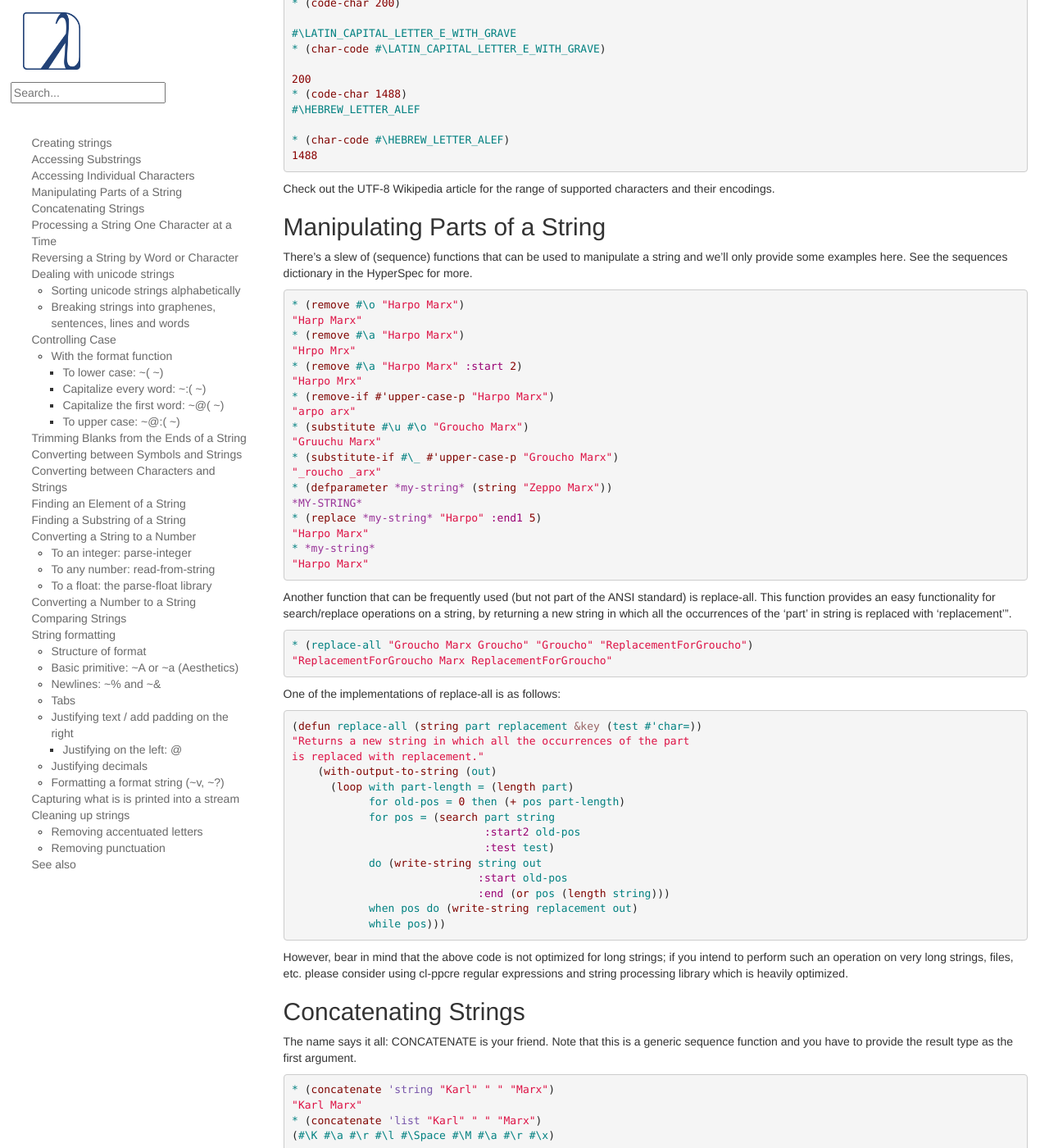
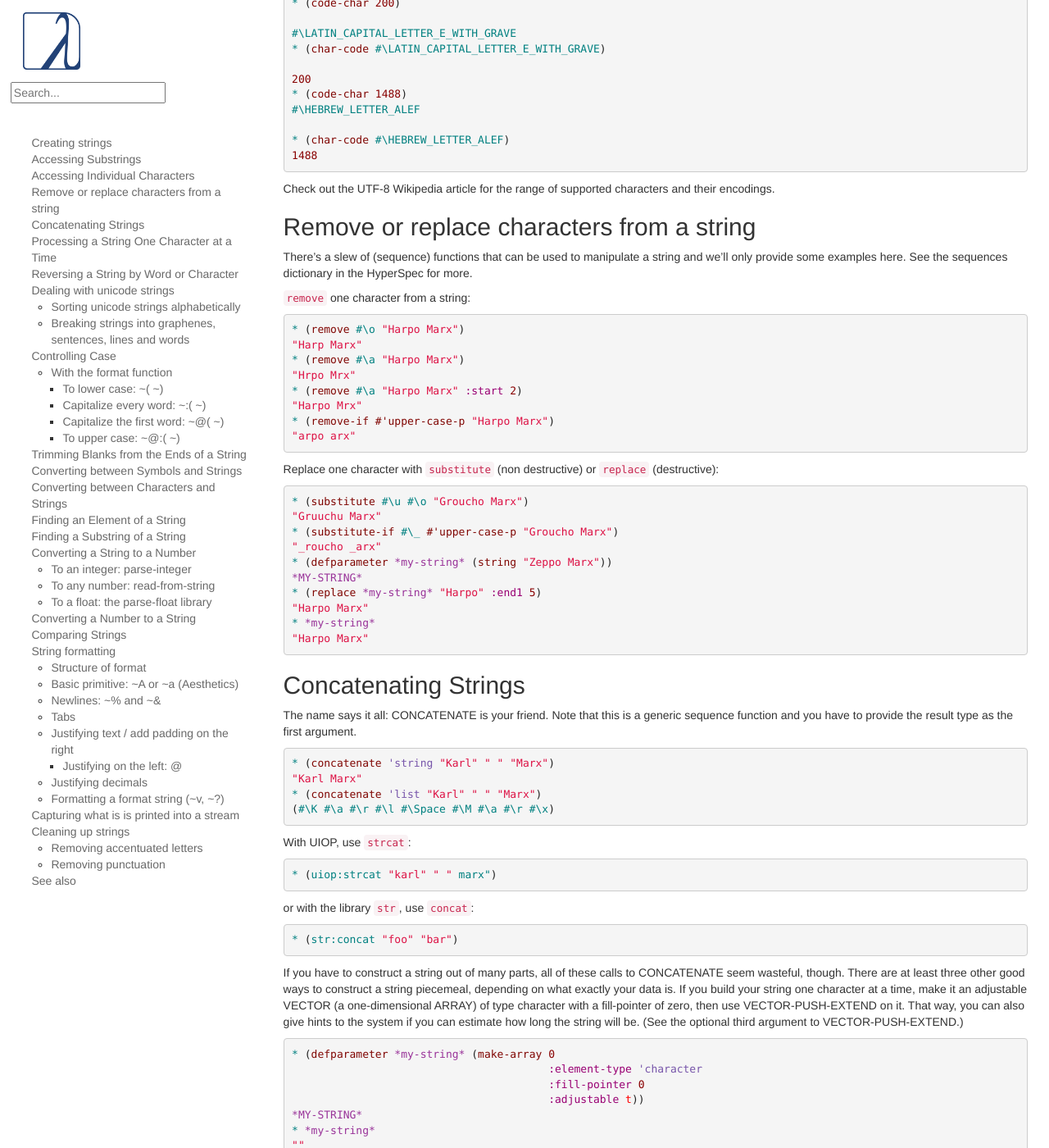
Before and after one commit to LispCookbook/cl-cookbook, a Jekyll site: the page built from strings.md, in a window 1280 px wide and 1400 px high, scrolled down 2427 px. Shown: the whole window at 82% size. Built offline with Jekyll 4.4.1, drawn with Linux system fonts in a browser that asks for light colours.

Commit message:
strings: clearer title about removing or replacing chars in string, rm old code
the replace-all function is better be reached in external libraries.

```diff
--- a/strings.md
+++ b/strings.md
@@ -178,11 +178,13 @@ value 255). Notice the Lisp reader can round-trip characters by name.
 Check out the UTF-8 Wikipedia article for the range of supported characters and
 their encodings.
 
-## Manipulating Parts of a String
+## Remove or replace characters from a string
 
 There's a slew of (sequence) functions that can be used to manipulate a string
 and we'll only provide some examples here. See the sequences dictionary in the
 HyperSpec for more.
+
+`remove` one character from a string:
 
 ~~~lisp
 * (remove #\o "Harpo Marx")
@@ -193,6 +195,11 @@ HyperSpec for more.
 "Harpo Mrx"
 * (remove-if #'upper-case-p "Harpo Marx")
 "arpo arx"
+~~~
+
+Replace one character with `substitute` (non destructive) or `replace` (destructive):
+
+~~~lisp
 * (substitute #\u #\o "Groucho Marx")
 "Gruuchu Marx"
 * (substitute-if #\_ #'upper-case-p "Groucho Marx")
@@ -205,39 +212,6 @@ HyperSpec for more.
 "Harpo Marx"
 ~~~
 
-Another function that can be frequently used (but not part of the ANSI standard)
-is replace-all. This function provides an easy functionality for search/replace
-operations on a string, by returning a new string in which all the occurrences of
-the 'part' in string is replaced with 'replacement'".
-
-~~~lisp
-* (replace-all "Groucho Marx Groucho" "Groucho" "ReplacementForGroucho")
-"ReplacementForGroucho Marx ReplacementForGroucho"
-~~~
-
-One of the implementations of replace-all is as follows:
-
-~~~lisp
-(defun replace-all (string part replacement &key (test #'char=))
-"Returns a new string in which all the occurrences of the part
-is replaced with replacement."
-    (with-output-to-string (out)
-      (loop with part-length = (length part)
-            for old-pos = 0 then (+ pos part-length)
-            for pos = (search part string
-                              :start2 old-pos
-                              :test test)
-            do (write-string string out
-                             :start old-pos
-                             :end (or pos (length string)))
-            when pos do (write-string replacement out)
-            while pos)))
-~~~
-
-However, bear in mind that the above code is not optimized for long strings; if
-you intend to perform such an operation on very long strings, files, etc. please
-consider using cl-ppcre regular expressions and string processing library which
-is heavily optimized.
 
 ## Concatenating Strings
 
```
